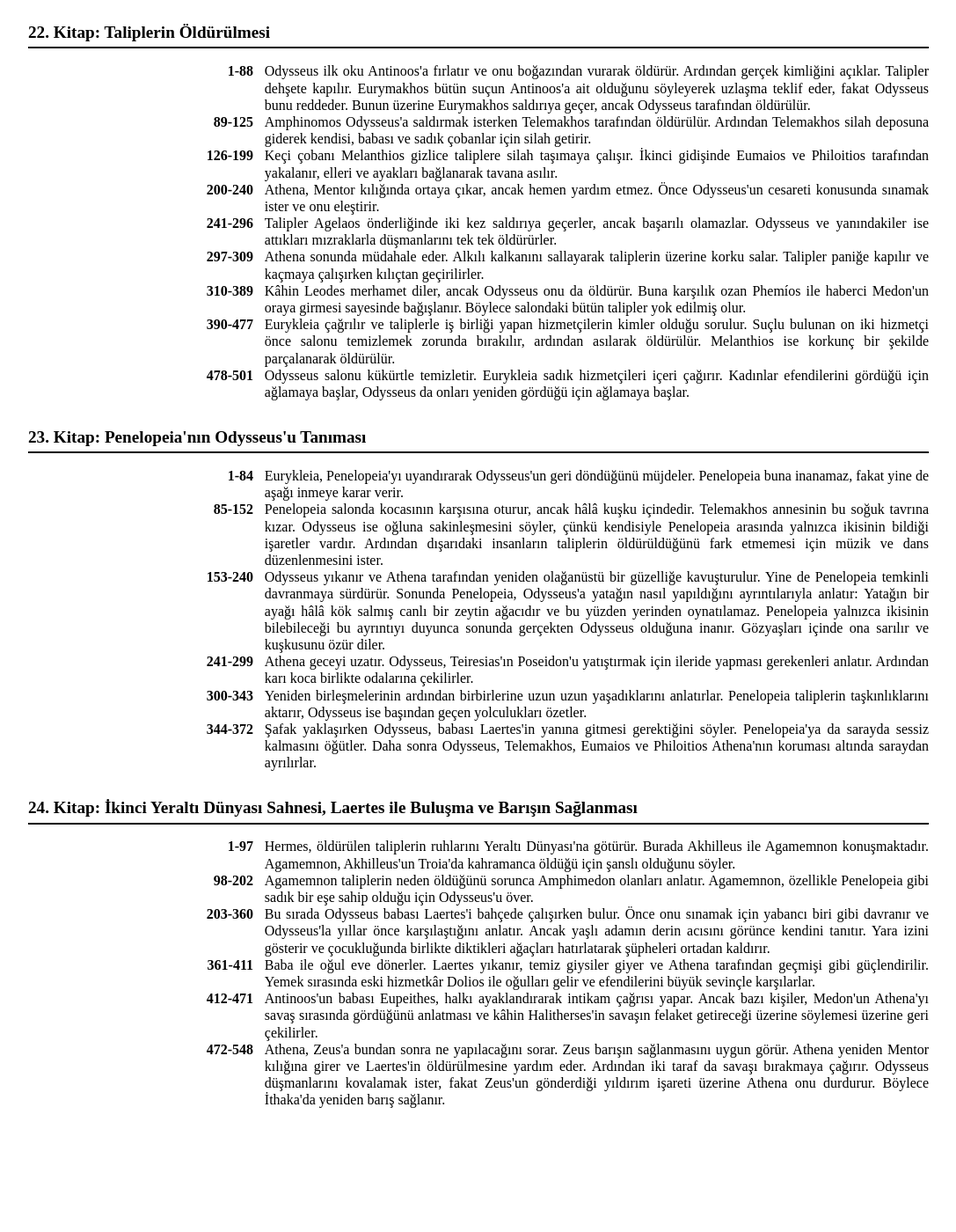
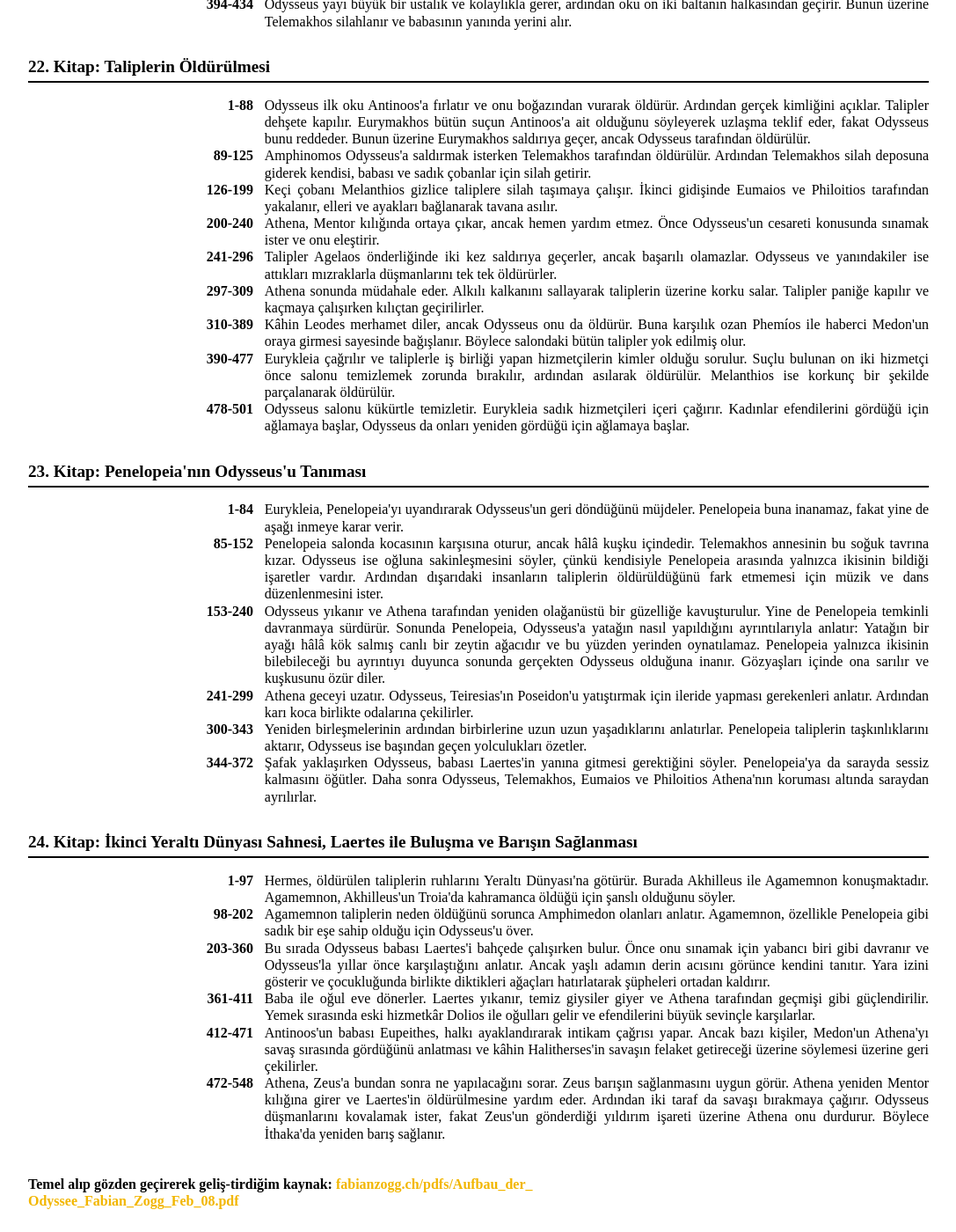
Before and after one commit to x361x3ch/Anasayfa, a Jekyll site: the page 1.html, which Jekyll copies as it is, in a window 1280 px wide and 1400 px high, scrolled down 8825 px. Shown: the whole window at 88% size, without its empty margins (96-1183 px from the left). Built offline with Jekyll 4.4.1, drawn with Linux system fonts in a browser that asks for light colours; a style sheet for code colours, icons or effects is not loaded; before the commit the page ends 10110 px from its top, so only the background shows below that.

Commit message:
Update 1.html

```diff
--- a/1.html
+++ b/1.html
@@ -10,6 +10,13 @@
         body { font-family: 'Quicksand Variable', serif; line-height: 1.2; color: #000; max-width: 80vw; margin: 1vw auto; padding: 1vw 0; }
         h1 {text-align:center;}
         h2 { border-bottom: 2px solid #000; padding-bottom: 5px; margin-top: 30px; font-size: 1.2em; }
+        .sources
+        	{font-weight: bold;
+        	text-align: right;}
+        .sources a {
+			text-decoration:none;
+        	color: #f2b601;
+		}
         .line { display: flex; /*margin-bottom: 3vw;*/ }
         .range { width: 20vw; font-weight: bold; flex-shrink: 0; text-align:right; margin-right: 1vw;}
         .content {
@@ -26,6 +33,9 @@
 <div class="content">
 Homeros'un Odysseia destanı, Troia Savaşının ardından ithaka kralı Odysseus'un on yıl süren meşakkatli eve dönüş yolculuğunu anlatır. Bu epik anlatı hem geri dönüş öyküsü hem de varoluşsal mücadele destanıdır. Anlatı boyunca Odysseus'un karşılaştığı engeller, onun kimliğini ve krallığını yeniden kazanma sürecini temsil
 ederken Penelopeia'nın sadakati ve oğlu Telemakhos'un yetişkinliğe erişmesi eserin ahlaki ve toplumsal temelini oluşturmaktadır. Kutsal değerlerin sınandığı ve nihayetinde aklın kaba kuvvete galebe çaldığı bu epik yolculuk; sadakat, sabır ve aidiyet üzerine kurulmuş bir insanlık macerasıdır.</div>
+
+<div class="sources"><a href="https://x.com/intent/user?user_id=889446309475864577">Kaan H. Ökten</a> <br/>
+<a href="https://x.com/i/status/2077061106019828033">07/2026</a></div>
     <!-- 1-4. Kitaplar -->
     <h2>1. Kitap: Eve Dönüş İçin Tanrıların Kararı, Telemakhos'un İlk Müdahalesi</h2>
     <div class="line"><span class="range">1-90</span><span class="content">Girizgâh</span></div>
@@ -278,5 +288,10 @@
     <div class="line"><span class="range">412-471</span><span class="content">Antinoos'un babası Eupeithes, halkı ayaklandırarak intikam çağrısı yapar. Ancak bazı kişiler, Medon'un Athena'yı savaş sırasında gördüğünü anlatması ve kâhin Halitherses'in savaşın felaket getireceği üzerine söylemesi üzerine geri çekilirler.</span></div>
     <div class="line"><span class="range">472-548</span><span class="content">Athena, Zeus'a bundan sonra ne yapılacağını sorar. Zeus barışın sağlanmasını uygun görür. Athena yeniden Mentor kılığına girer ve Laertes'in öldürülmesine yardım eder. Ardından iki taraf da savaşı bırakmaya çağırır. Odysseus düşmanlarını kovalamak ister, fakat Zeus'un gönderdiği yıldırım işareti üzerine Athena onu durdurur. Böylece İthaka'da yeniden barış sağlanır.</span></div>
 
+<br/><br/>
+
+<div class="sources" style="text-align:left;">
+Temel alıp gözden geçirerek geliş-tirdiğim kaynak: <a href="https://www.fabianzogg.ch/pdfs/Aufbau_der_Odyssee_Fabian_Zogg_Feb_08.pdf">fabianzogg.ch/pdfs/Aufbau_der_ <br/>Odyssee_Fabian_Zogg_Feb_08.pdf</a>
+</div>
 </body>
 </html>
```
